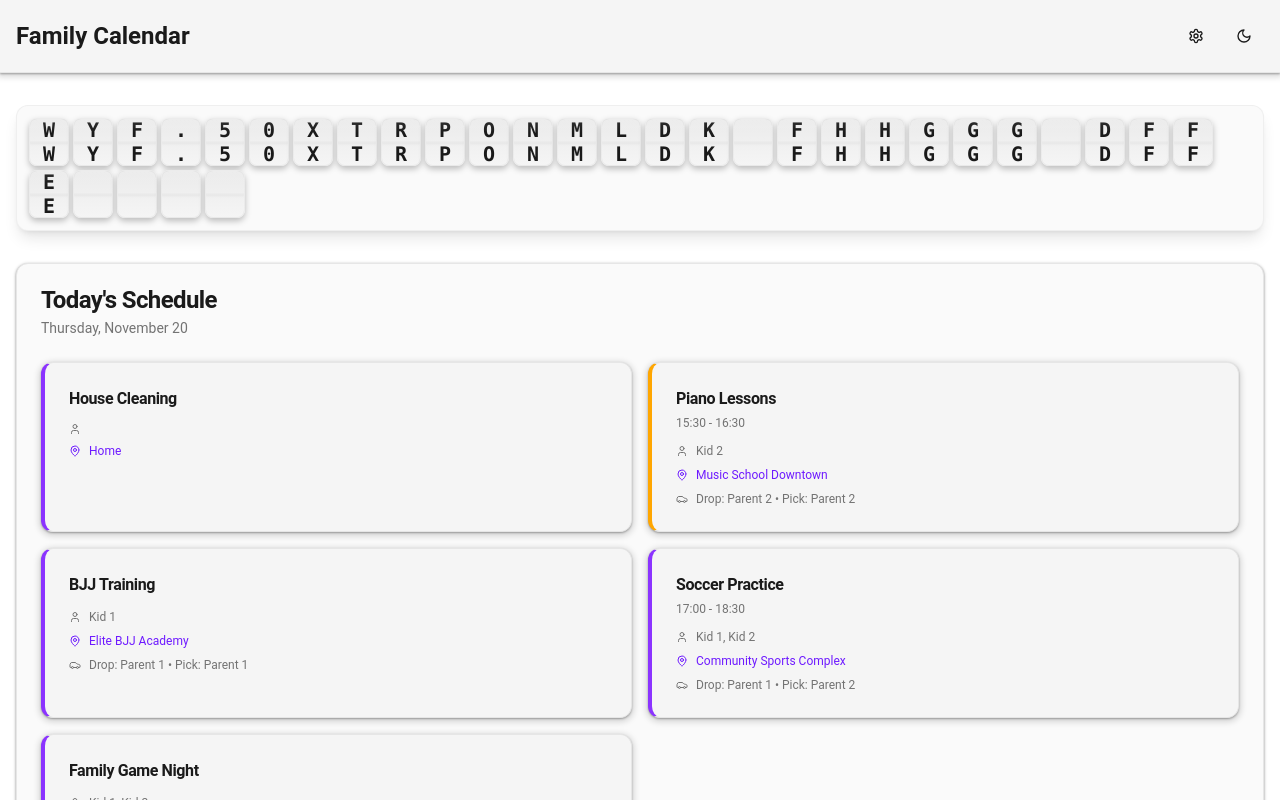
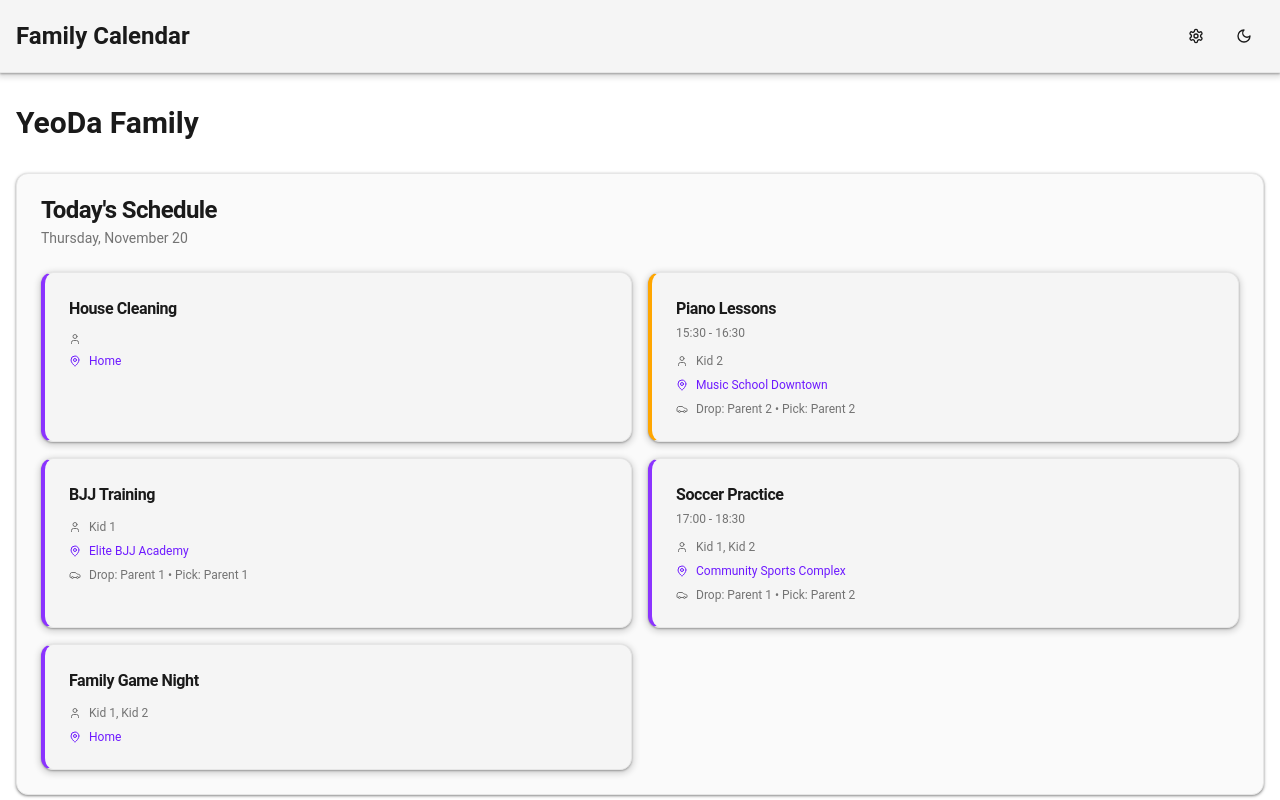
Before and after one commit to xyeoda/famsync-material, a React (Vite) app: page / in a window 1280 px wide. Shown: the top 800 px of the page. Built offline with nearby package versions, Linux system fonts and the light colour scheme; the HTML template or start-up script is replaced by a standard one.

Commit message:
Reverted to commit ccbd9b03c9093732e3e1120aa12bc26c6482f318

```diff
--- a/src/components/FlipBoard/FlipBoard.tsx
+++ /dev/null
@@ -1,28 +0,0 @@
-import { FlipCharacter } from "./FlipCharacter";
-import { useFlipBoard } from "@/hooks/useFlipBoard";
-
-interface FlipBoardProps {
-  maxChars?: number;
-  className?: string;
-}
-
-export function FlipBoard({ maxChars = 40, className = "" }: FlipBoardProps) {
-  const { currentMessage } = useFlipBoard();
-
-  // Pad or truncate message to fit the board
-  const displayMessage = currentMessage.padEnd(maxChars, " ").slice(0, maxChars);
-
-  return (
-    <div className={`flip-board ${className}`}>
-      <div className="flex flex-wrap gap-0.5 sm:gap-1 p-2 sm:p-3 bg-surface-container-low rounded-lg border border-border/50 shadow-lg">
-        {Array.from(displayMessage).map((char, index) => (
-          <FlipCharacter
-            key={index}
-            char={char}
-            delay={index * 30}
-          />
-        ))}
-      </div>
-    </div>
-  );
-}
--- a/src/components/FlipBoard/FlipCharacter.tsx
+++ /dev/null
@@ -1,111 +0,0 @@
-import { useEffect, useState, useRef } from "react";
-import { cn } from "@/lib/utils";
-
-interface FlipCharacterProps {
-  char: string;
-  delay?: number;
-}
-
-const CHARSET = " ABCDEFGHIJKLMNOPQRSTUVWXYZ0123456789!?.,:-'";
-
-export function FlipCharacter({ char, delay = 0 }: FlipCharacterProps) {
-  const [displayChar, setDisplayChar] = useState(" ");
-  const [isFlipping, setIsFlipping] = useState(false);
-  const intervalRef = useRef<NodeJS.Timeout | null>(null);
-
-  useEffect(() => {
-    if (char === displayChar) return;
-
-    const timeout = setTimeout(() => {
-      // Find positions in charset
-      const startIdx = CHARSET.indexOf(displayChar.toUpperCase());
-      const endIdx = CHARSET.indexOf(char.toUpperCase());
-
-      if (endIdx === -1) {
-        setDisplayChar(char);
-        return;
-      }
-
-      const start = startIdx === -1 ? 0 : startIdx;
-      let current = start;
-
-      setIsFlipping(true);
-
-      // Cycle through characters
-      intervalRef.current = setInterval(() => {
-        current = (current + 1) % CHARSET.length;
-        setDisplayChar(CHARSET[current]);
-
-        if (current === endIdx) {
-          if (intervalRef.current) {
-            clearInterval(intervalRef.current);
-          }
-          setIsFlipping(false);
-        }
-      }, 50); // 50ms per flip for mechanical feel
-    }, delay);
-
-    return () => {
-      clearTimeout(timeout);
-      if (intervalRef.current) {
-        clearInterval(intervalRef.current);
-      }
-    };
-  }, [char, displayChar, delay]);
-
-  return (
-    <div className="relative perspective-[600px]">
-      <div
-        className={cn(
-          "w-6 h-8 sm:w-8 sm:h-10 md:w-10 md:h-12",
-          "bg-gradient-to-b from-[hsl(var(--surface-container-highest))] to-[hsl(var(--surface-container-high))]",
-          "border border-border/40 rounded-sm",
-          "flex items-center justify-center",
-          "font-mono text-base sm:text-lg md:text-xl font-bold text-foreground",
-          "shadow-[inset_0_2px_4px_rgba(0,0,0,0.15),0_3px_6px_rgba(0,0,0,0.25)]",
-          "relative overflow-hidden",
-          "transform-style-3d",
-          isFlipping && "animate-[flip_0.1s_ease-in-out]"
-        )}
-        style={{
-          transformStyle: "preserve-3d",
-        }}
-      >
-        {/* Top half */}
-        <div className="absolute top-0 left-0 right-0 h-1/2 overflow-hidden bg-gradient-to-b from-[hsl(var(--surface-container-highest))] to-[hsl(var(--surface-container-high))]">
-          <div className="absolute inset-0 flex items-end justify-center pb-0.5">
-            <span className="leading-none">{displayChar}</span>
-          </div>
-        </div>
-
-        {/* Bottom half */}
-        <div className="absolute bottom-0 left-0 right-0 h-1/2 overflow-hidden bg-gradient-to-b from-[hsl(var(--surface-container-high))] to-[hsl(var(--surface-container))]">
-          <div className="absolute inset-0 flex items-start justify-center pt-0.5">
-            <span className="leading-none">{displayChar}</span>
-          </div>
-        </div>
-
-        {/* Center divider line */}
-        <div className="absolute top-1/2 left-0 right-0 h-[1.5px] bg-border/60 z-10 -translate-y-1/2 shadow-sm" />
-
-        {/* Highlight effect on top */}
-        <div className="absolute top-0 left-0 right-0 h-[30%] bg-gradient-to-b from-white/10 to-transparent pointer-events-none" />
-      </div>
-
-      <style>{`
-        @keyframes flip {
-          0%, 100% {
-            transform: rotateX(0deg);
-          }
-          50% {
-            transform: rotateX(5deg);
-          }
-        }
-
-        .perspective-\\[600px\\] {
-          perspective: 600px;
-        }
-      `}</style>
-    </div>
-  );
-}
--- a/src/hooks/useFlipBoard.ts
+++ /dev/null
@@ -1,132 +0,0 @@
-import { useState, useEffect, useCallback } from "react";
-
-interface FlipBoardMessage {
-  text: string;
-  priority: "high" | "normal";
-  timestamp: number;
-}
-
-const STORAGE_KEY = "flipboard_messages";
-const DEFAULT_MESSAGE = "Welcome to YeoDa Family Dash";
-const MESSAGE_DURATION = 10000; // 10 seconds per message
-const ROTATION_PAUSE = 5000; // 5 seconds between messages
-
-export function useFlipBoard() {
-  const [messages, setMessages] = useState<FlipBoardMessage[]>([]);
-  const [currentIndex, setCurrentIndex] = useState(0);
-  // Start with blank characters for visible animation on load
-  const [currentMessage, setCurrentMessage] = useState("-".repeat(DEFAULT_MESSAGE.length));
-  const [isInitialized, setIsInitialized] = useState(false);
-
-  // Animate on initial load
-  useEffect(() => {
-    const timer = setTimeout(() => {
-      setCurrentMessage(DEFAULT_MESSAGE);
-      setIsInitialized(true);
-    }, 500); // Slightly longer delay for more visible flip
-    return () => clearTimeout(timer);
-  }, []);
-
-  // Load messages from localStorage
-  useEffect(() => {
-    const stored = localStorage.getItem(STORAGE_KEY);
-    if (stored) {
-      try {
-        const parsed = JSON.parse(stored);
-        setMessages(parsed);
-      } catch (e) {
-        console.error("Failed to parse flip board messages:", e);
-      }
-    }
-  }, []);
-
-  // Add a new message
-  const addMessage = useCallback((text: string, priority: "high" | "normal" = "normal") => {
-    const newMessage: FlipBoardMessage = {
-      text,
-      priority,
-      timestamp: Date.now(),
-    };
-
-    setMessages((prev) => {
-      const updated = [...prev, newMessage].sort((a, b) => {
-        // High priority messages first, then by timestamp
-        if (a.priority === "high" && b.priority !== "high") return -1;
-        if (a.priority !== "high" && b.priority === "high") return 1;
-        return b.timestamp - a.timestamp;
-      });
-
-      // Keep only last 10 messages
-      const limited = updated.slice(0, 10);
-      localStorage.setItem(STORAGE_KEY, JSON.stringify(limited));
-      return limited;
-    });
-  }, []);
-
-  // Remove old messages (older than 24 hours)
-  useEffect(() => {
-    const cleanupInterval = setInterval(() => {
-      const now = Date.now();
-      const dayInMs = 24 * 60 * 60 * 1000;
-
-      setMessages((prev) => {
-        const filtered = prev.filter((msg) => now - msg.timestamp < dayInMs);
-        if (filtered.length !== prev.length) {
-          localStorage.setItem(STORAGE_KEY, JSON.stringify(filtered));
-        }
-        return filtered;
-      });
-    }, 60000); // Check every minute
-
-    return () => clearInterval(cleanupInterval);
-  }, []);
-
-  // Rotate through messages
-  useEffect(() => {
-    if (!isInitialized) return;
-
-    if (messages.length === 0) {
-      setCurrentMessage(DEFAULT_MESSAGE);
-      return;
-    }
-
-    const rotateMessages = () => {
-      const message = messages[currentIndex];
-      setCurrentMessage(message.text);
-
-      setTimeout(() => {
-        setCurrentIndex((prev) => (prev + 1) % messages.length);
-      }, MESSAGE_DURATION + ROTATION_PAUSE);
-    };
-
-    rotateMessages();
-  }, [messages, currentIndex, isInitialized]);
-
-  // Expose methods for testing and Home Assistant integration
-  useEffect(() => {
-    // @ts-ignore - Add to window for external access
-    window.addFlipBoardMessage = addMessage;
-
-    // @ts-ignore - Add test function
-    window.testFlipBoard = () => {
-      const testMessages = [
-        "Soccer practice at 3pm today!",
-        "Don't forget dance recital tmrw",
-        "Pizza night tonight!",
-        "Dentist appointment at 2pm",
-        "School assembly tomorrow 9am",
-      ];
-      const randomMsg = testMessages[Math.floor(Math.random() * testMessages.length)];
-      addMessage(randomMsg, "high");
-      console.log("🎯 Test message added:", randomMsg);
-    };
-
-    console.log("🎪 FlipBoard ready! Test with: window.testFlipBoard()");
-  }, [addMessage]);
-
-  return {
-    currentMessage,
-    messages,
-    addMessage,
-  };
-}
--- a/src/pages/Dashboard.tsx
+++ b/src/pages/Dashboard.tsx
@@ -10,7 +10,6 @@ import { useEventInstances } from "@/hooks/useEventInstances";
 import { FamilySettingsDialog } from "@/components/Calendar/FamilySettingsDialog";
 import { format, startOfWeek, endOfWeek, isWithinInterval, isSameDay, getDay } from "date-fns";
 import { FamilyEvent } from "@/types/event";
-import { FlipBoard } from "@/components/FlipBoard/FlipBoard";
 
 const Dashboard = () => {
   const { events } = useEvents();
@@ -72,8 +71,8 @@ const Dashboard = () => {
       </header>
 
       <main className="container mx-auto px-4 py-8">
-        <div className="mb-8 flex justify-center">
-          <FlipBoard maxChars={32} />
+        <div className="mb-8">
+          <h2 className="text-3xl font-bold text-foreground mb-2">YeoDa Family</h2>
         </div>
 
         <Card className="surface-elevation-1 mb-8">
```
